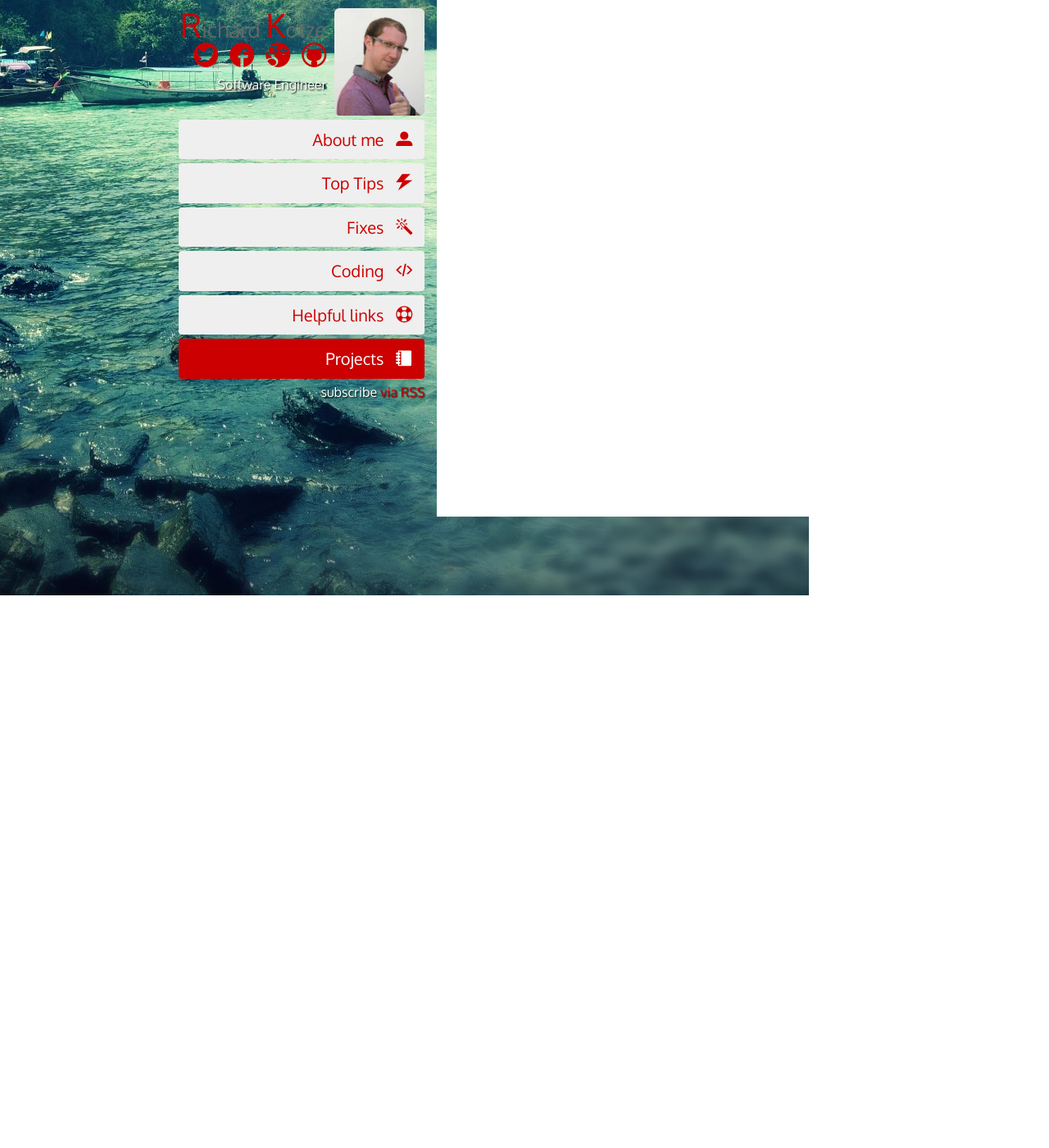
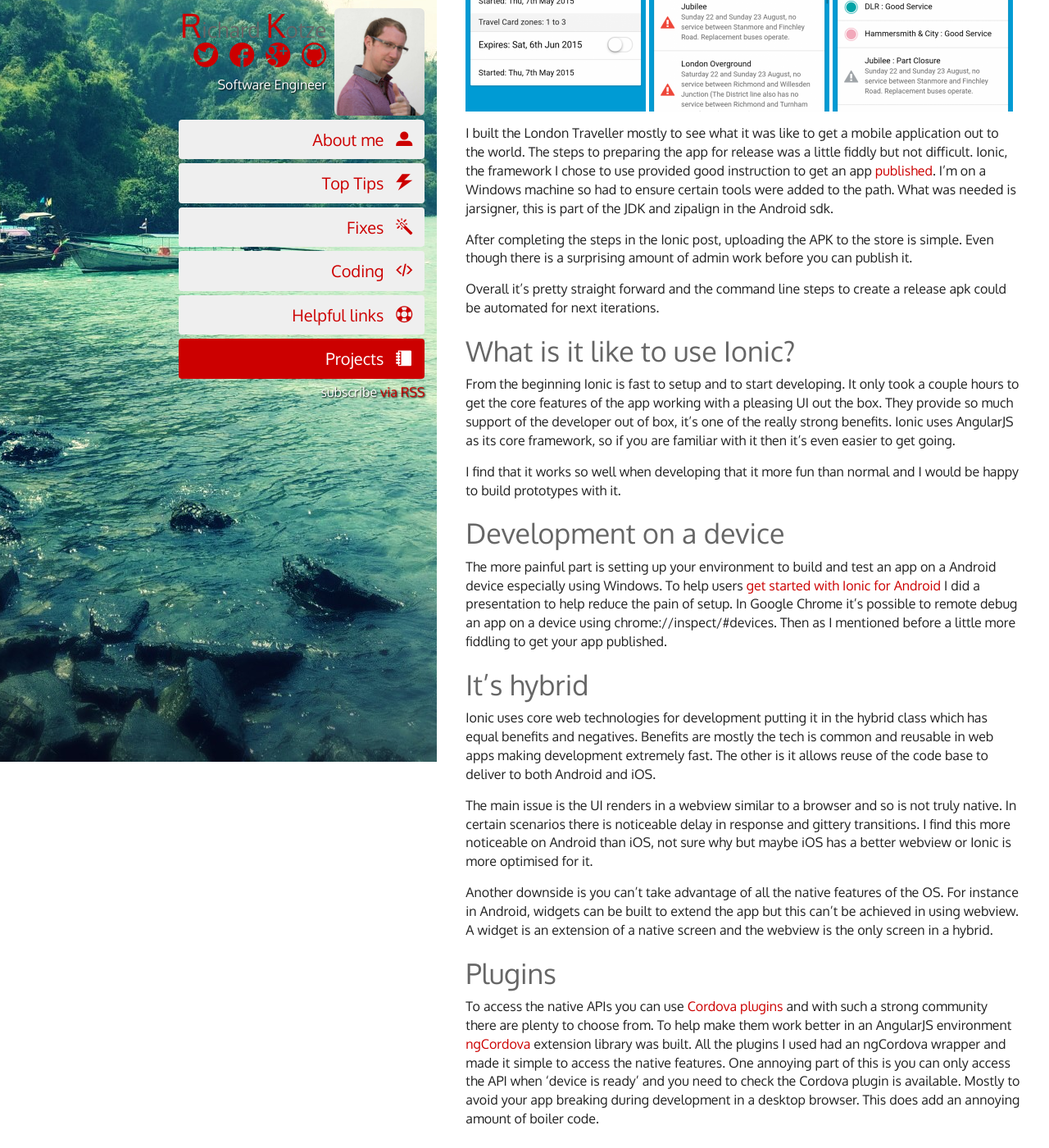
Before and after one commit to rkotze/rkotze.github.io, a Jekyll site: the page built from projects.md, in a window 1280 px wide and 1400 px high, scrolled down 450 px. Shown: the whole window at 82% size. Built offline with Jekyll 4.4.1, drawn with Linux system fonts in a browser that asks for light colours; some of the changed text lies outside the part shown.

Commit message:
migrated mobile project post.

```diff
--- /dev/null
+++ b/_posts/2015-09-13-building-london-traveller-app.md
@@ -0,0 +1,61 @@
+---
+layout: post
+title:  Building London Traveller app
+date:   2015-09-13 17:00:12 +0000
+permalink: /projects/mvc-4-bundling-css-and-js-files
+category: projects
+meta_description: >
+ I talk about publishing the London Traveller app to the world and what it's like to use the Ionic Framework.
+redirect_from: /web-development/building-london-traveller-app
+---
+
+[London Traveller][1] on Android play store, built using&nbsp;[Ionic framework][2].
+
+![Oyster balance][3]&nbsp;![Distruptions][4]&nbsp;![Line Status][5]
+
+I built the London Traveller mostly to see what it was like to get a mobile application out to the world. The steps to preparing the app for release was a little fiddly but not difficult. Ionic, the framework I chose to use provided good instruction to get an app [published][6]. I'm on a Windows machine so had to ensure certain tools were added to the path. What was needed is jarsigner, this is part of the JDK and zipalign in the Android sdk.
+
+After completing the steps in the Ionic post, uploading the APK to the store is simple. Even though there is a surprising amount of admin work before you can publish it.
+
+Overall it's pretty straight forward and the command line steps to create a release apk could be automated for next iterations.
+
+## What is it like to use Ionic?
+
+From the beginning Ionic is fast to setup and to start developing. It only took a couple hours to get the core features of the app working with a pleasing UI out the box. They provide so much support of the developer out of box, it's one of the really strong benefits. Ionic uses AngularJS as its core framework, so if you are familiar with it then it's even easier to get going.
+
+I find that it works so well when developing that it more fun than normal and I would be happy to build prototypes with it.
+
+## Development on a device
+
+The more painful part is setting up your environment to build and test an app on a Android device especially using Windows. To help users [get started with Ionic for Android][7] I did a presentation to help reduce the pain of setup. In Google Chrome it's possible to remote debug an app on a device using chrome://inspect/#devices. Then as I mentioned before a little more fiddling to get your app published.
+
+## It's hybrid
+
+Ionic uses core web technologies for development putting it in the hybrid class which has equal benefits and negatives. Benefits are mostly the tech is common and reusable in web apps making development extremely fast. The other is it allows reuse of the code base to deliver to both Android and iOS.
+
+The main issue is the UI renders in a webview similar to a browser and so is not truly native. In certain scenarios there is noticeable delay in response and gittery transitions. I find this more noticeable on Android than iOS, not sure why but maybe iOS has a better webview or Ionic is more optimised for it.
+
+Another downside is you can't take advantage of all the native features of the OS. For instance in Android, widgets can be built to extend the app but this can't be achieved in using webview. A widget is an extension of a native screen and the webview is the only screen in a hybrid.
+
+## Plugins
+
+To access the native APIs you can use [Cordova plugins][8] and with such a strong community there are plenty to choose from. To help make them work better in an AngularJS environment [ngCordova][9] extension library was built. All the plugins I used had an ngCordova wrapper and made it simple to access the native features. One annoying part of this is you can only access the API when 'device is ready' and you need to check the Cordova plugin is available. Mostly to avoid your app breaking during development in a desktop browser. This does add an annoying amount of boiler code.
+
+## Should you use Ionic?
+
+It's a tricky question to answer now simply because there are a few more competitors emerging in the hybrid class. You have [React Native][10], [Native Script][11] and [Xamarin][12] to name some of them, each with their own pros and cons. To me this is a sign of a clear future in hybrid app development and it's more about which one to use. If you know you will need to take advantage of unique native features then you should probably go native.
+
+The great thing about Ionic is it's so fast to develop with, it might be the tool to get your great app idea out there quickly to test the market.
+
+[1]: https://play.google.com/store/apps/details?id=com.ionicframework.oysterbalance749927
+[2]: http://ionicframework.com/
+[3]: /images/london-traveller-oyster-balance.png
+[4]: /images/london-traveller-disruptions.png
+[5]: /images/london-traveller-line-status.png
+[6]: http://ionicframework.com/docs/guide/publishing.html
+[7]: http://slides.com/rkotze/deck#/
+[8]: http://plugins.cordova.io/npm/index.html
+[9]: http://ngcordova.com/
+[10]: https://facebook.github.io/react-native/
+[11]: https://www.nativescript.org/
+[12]: http://xamarin.com/
--- a/projects.md
+++ b/projects.md
@@ -1,7 +1,7 @@
 ---
 layout: category
 title: Projects
-permalink: /projects
+permalink: /projects/
 category: projects
 redirect_from: /web-development
 ---
```
Also changed, not shown: images/london-traveller-disruptions.png (added), images/london-traveller-line-status.png (added), images/london-traveller-oyster-balance.png (added).
